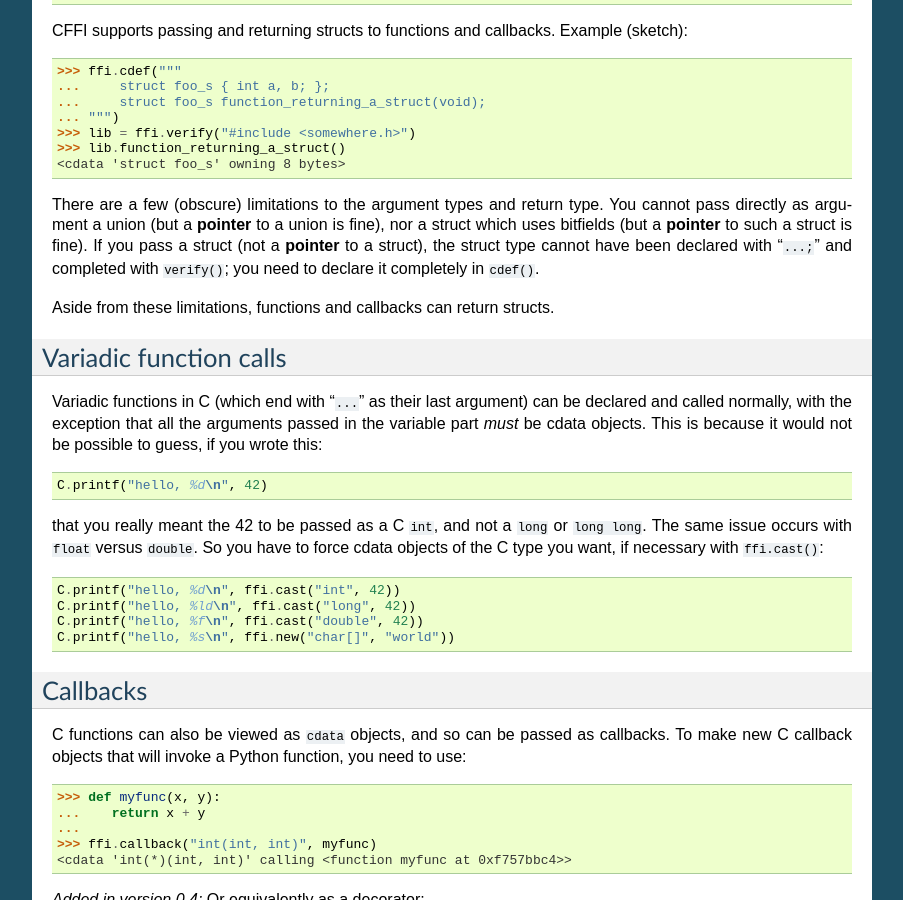
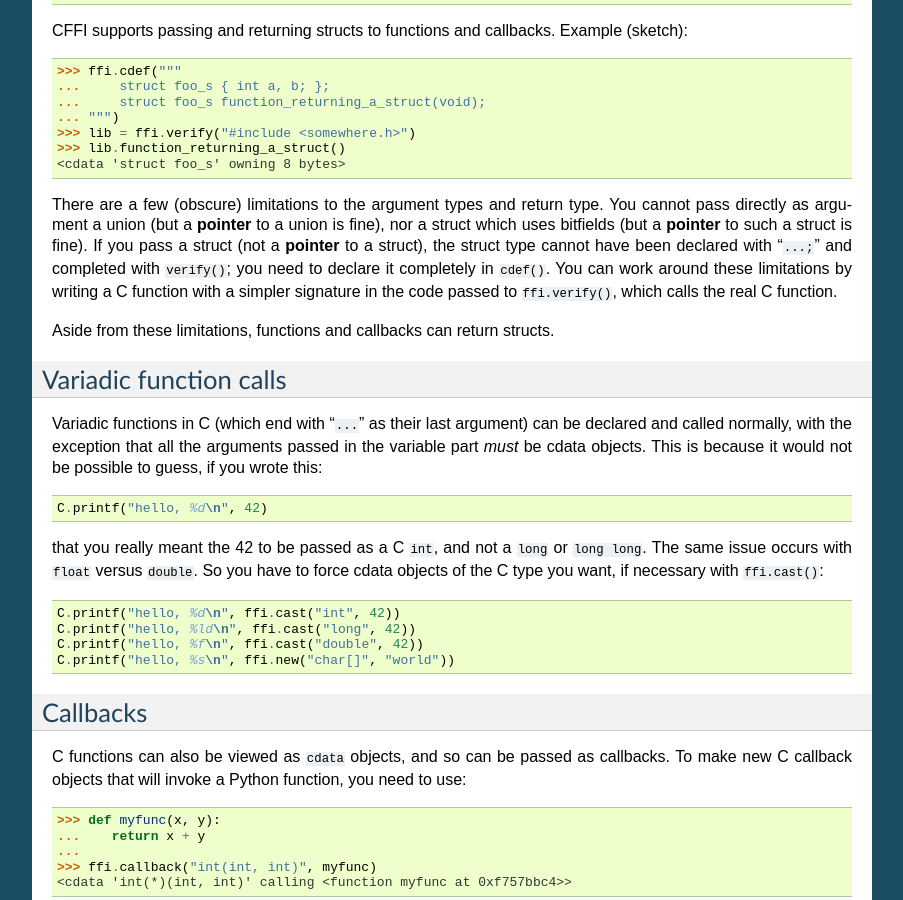
Before and after one commit to python-cffi/cffi, a Sphinx documentation site: the page built from doc/source/index.rst, in a window 1280 px wide and 900 px high, scrolled down 12532 px. Shown: the whole window, without its empty margins (198-1101 px from the left). Built offline with Sphinx 7.4.7, drawn with Linux system fonts in a browser that asks for light colours.

Commit message:
Document how to work around these limitations.

```diff
--- a/doc/source/index.rst
+++ b/doc/source/index.rst
@@ -937,7 +937,9 @@ to a union is fine), nor a struct which uses bitfields (but a
 **pointer** to such a struct is fine).  If you pass a struct (not a
 **pointer** to a struct), the struct type cannot have been declared with
 "``...;``" and completed with ``verify()``; you need to declare it
-completely in ``cdef()``.
+completely in ``cdef()``.  You can work around these limitations by
+writing a C function with a simpler signature in the code passed to
+``ffi.verify()``, which calls the real C function.
 
 Aside from these limitations, functions and callbacks can return structs.
 
```
